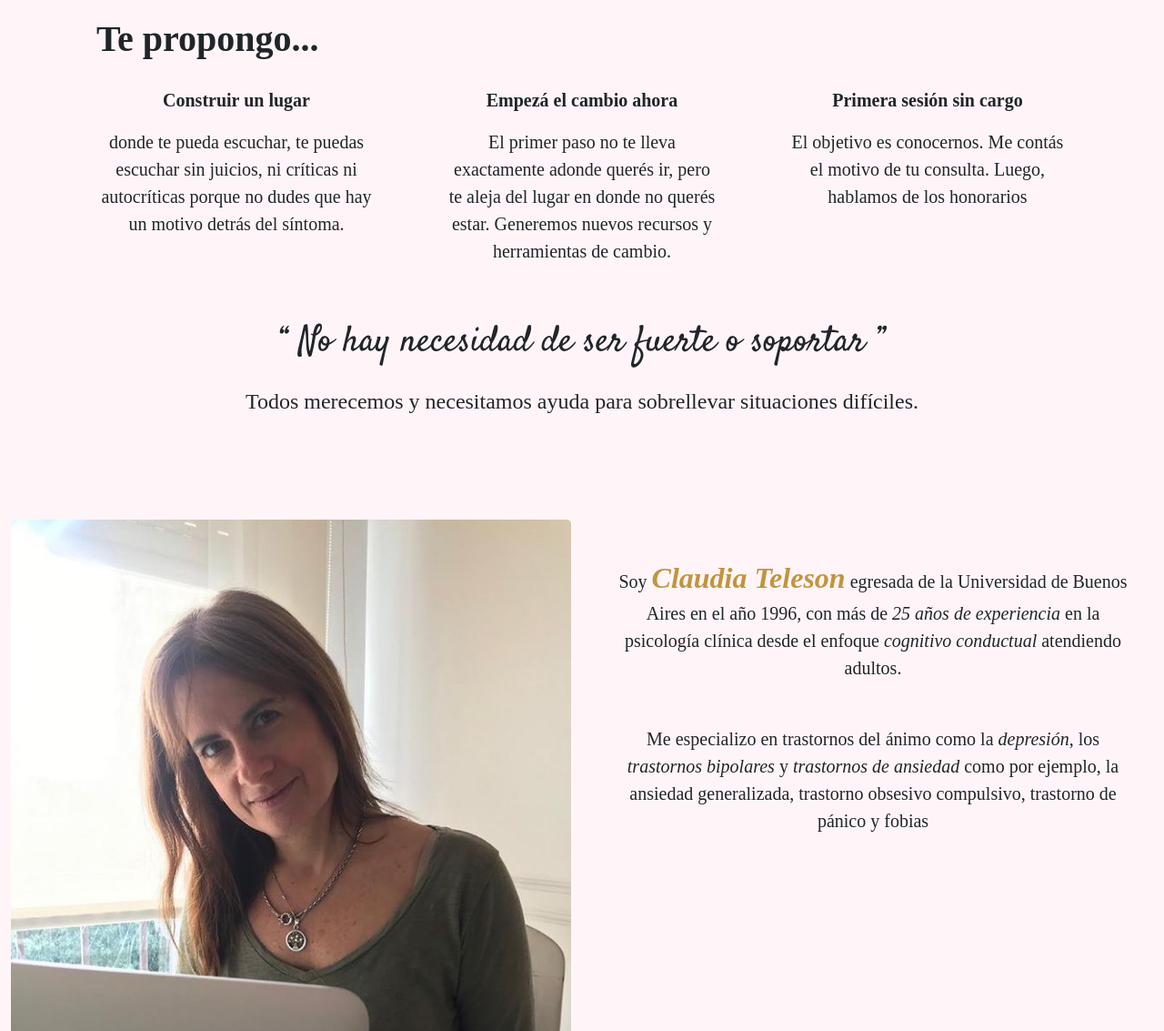
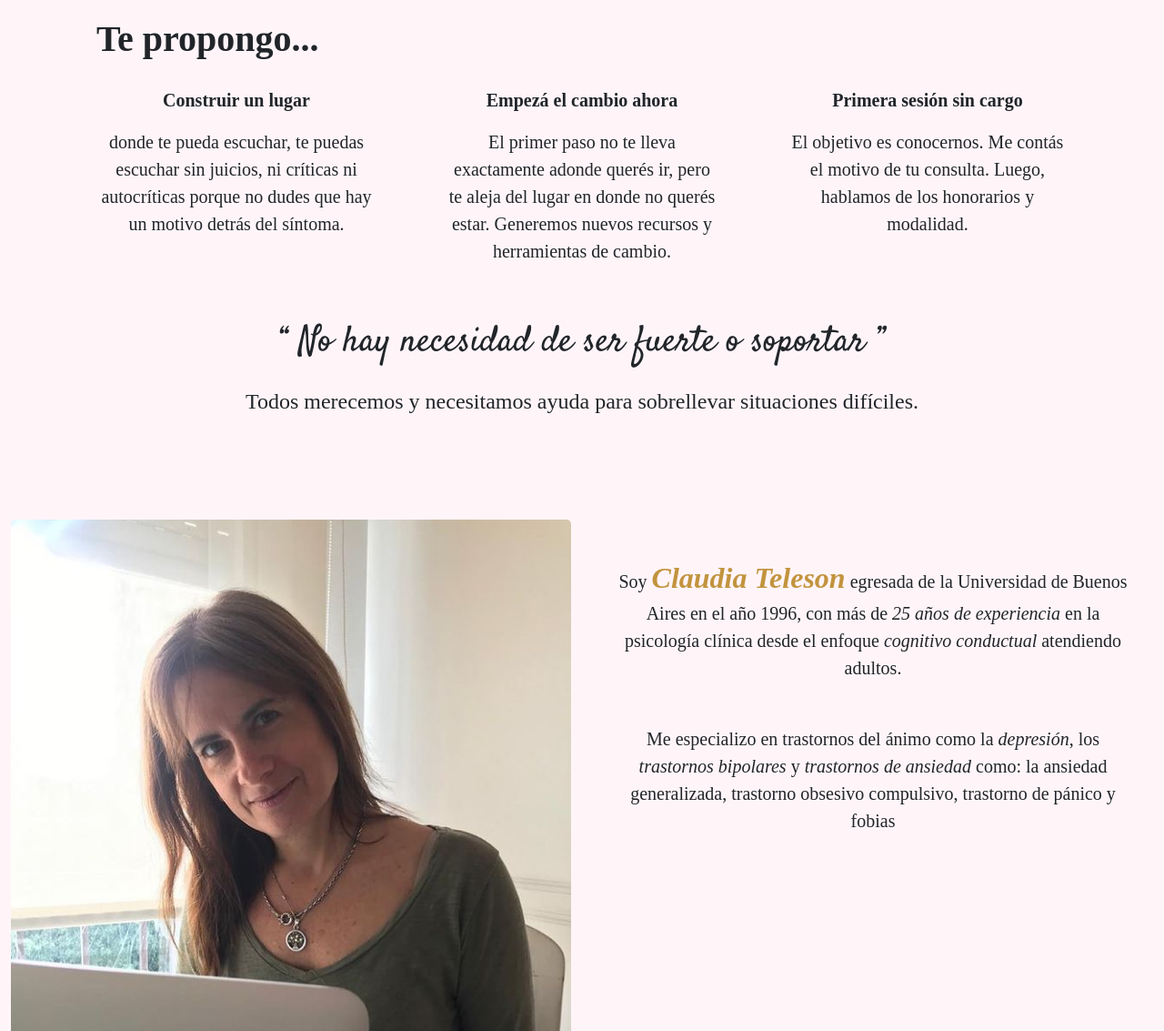
Before and after one commit to PabloSadura/Claudia_Teleson, a website: page index.html in a window 1280 px wide. Shown: the part 763-1896 px from the top of the page at 91% size. Drawn offline with nearby package versions, Linux system fonts and the light colour scheme; a web font is replaced by a local one.

```diff
--- a/index.html
+++ b/index.html
@@ -112,7 +112,7 @@
             </p>
             <p class="fw-lighter px-3 text-center fs-5">
               El objetivo es conocernos. Me contás el motivo de tu consulta.
-              Luego, hablamos de los honorarios
+              Luego, hablamos de los honorarios y modalidad.
             </p>
           </div>
         </div>
@@ -157,8 +157,8 @@
               <span class="fst-italic fw-bolder">depresión</span>, los
               <span class="fst-italic fw-bolder">trastornos bipolares</span> y
               <span class="fst-italic fw-bolder">trastornos de ansiedad</span>
-              como por ejemplo, la ansiedad generalizada, trastorno obsesivo
-              compulsivo, trastorno de pánico y fobias
+              como: la ansiedad generalizada, trastorno obsesivo compulsivo,
+              trastorno de pánico y fobias
             </p>
           </div>
         </div>
```
